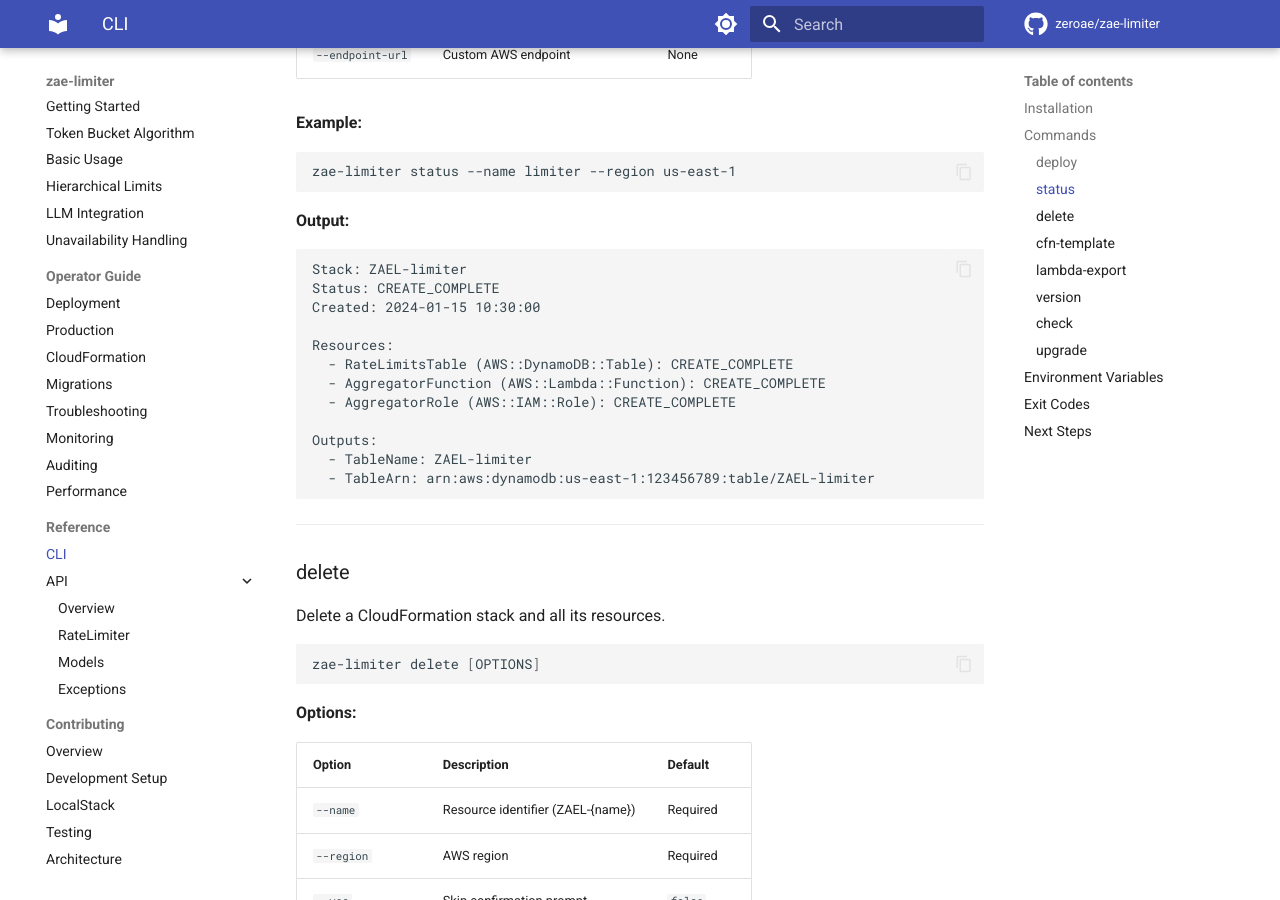
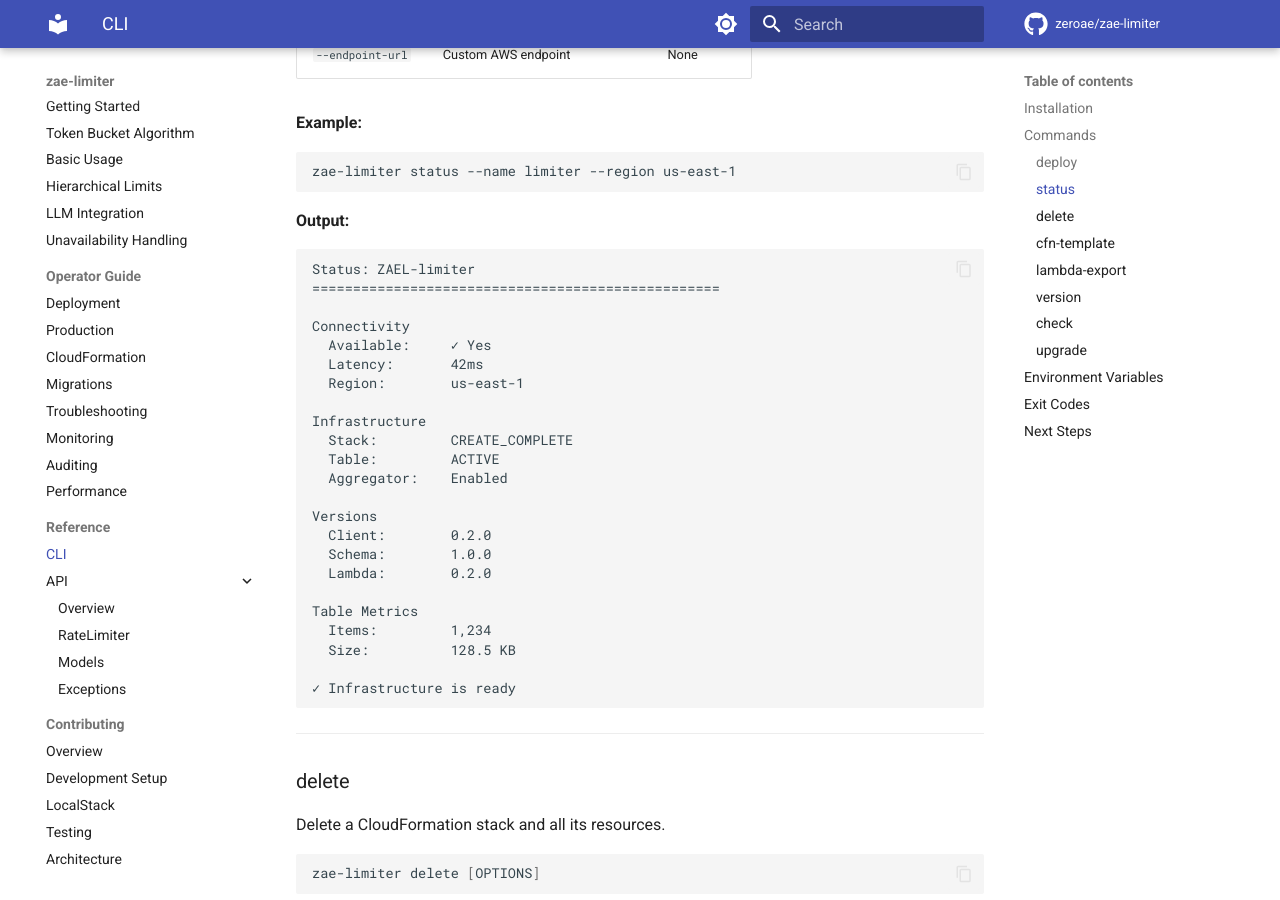
Before and after one commit to zeroae/zae-limiter, an MkDocs documentation site: the page built from docs/cli.md, in a window 1280 px wide and 900 px high, scrolled down 2421 px. Built offline with MkDocs 1.6.1 and Material for MkDocs 9.7.7, drawn with Linux system fonts in a browser that asks for light colours; comment, search, counter and statistics services are not loaded; the version menu is left out.

Commit message:
✨ feat(cli): initialize version record during deploy
Deploy command now creates the version record in DynamoDB after
stack creation, so `zae-limiter status` shows schema/lambda versions
immediately instead of N/A.

- Add version record initialization step to deploy command
- Update docs to use get_status() instead of removed stack_status()
- Update CLI status output example in docs
- Add e2e test verifying schema version after deploy
- Update unit tests to mock Repository for version record

Co-Authored-By: Claude Opus 4.5 <noreply@anthropic.com>

````diff
--- a/docs/cli.md
+++ b/docs/cli.md
@@ -101,18 +101,29 @@ zae-limiter status --name limiter --region us-east-1
 **Output:**
 
 ```
-Stack: ZAEL-limiter
-Status: CREATE_COMPLETE
-Created: 2024-01-15 10:30:00
+Status: ZAEL-limiter
+==================================================
 
-Resources:
-  - RateLimitsTable (AWS::DynamoDB::Table): CREATE_COMPLETE
-  - AggregatorFunction (AWS::Lambda::Function): CREATE_COMPLETE
-  - AggregatorRole (AWS::IAM::Role): CREATE_COMPLETE
+Connectivity
+  Available:     ✓ Yes
+  Latency:       42ms
+  Region:        us-east-1
 
-Outputs:
-  - TableName: ZAEL-limiter
-  - TableArn: arn:aws:dynamodb:us-east-1:123456789:table/ZAEL-limiter
+Infrastructure
+  Stack:         CREATE_COMPLETE
+  Table:         ACTIVE
+  Aggregator:    Enabled
+
+Versions
+  Client:        0.2.0
+  Schema:        1.0.0
+  Lambda:        0.2.0
+
+Table Metrics
+  Items:         1,234
+  Size:          128.5 KB
+
+✓ Infrastructure is ready
 ```
 
 ---
````
Also changed, not shown: docs/infra/deployment.md (+10 -8 lines), 3 other files.
